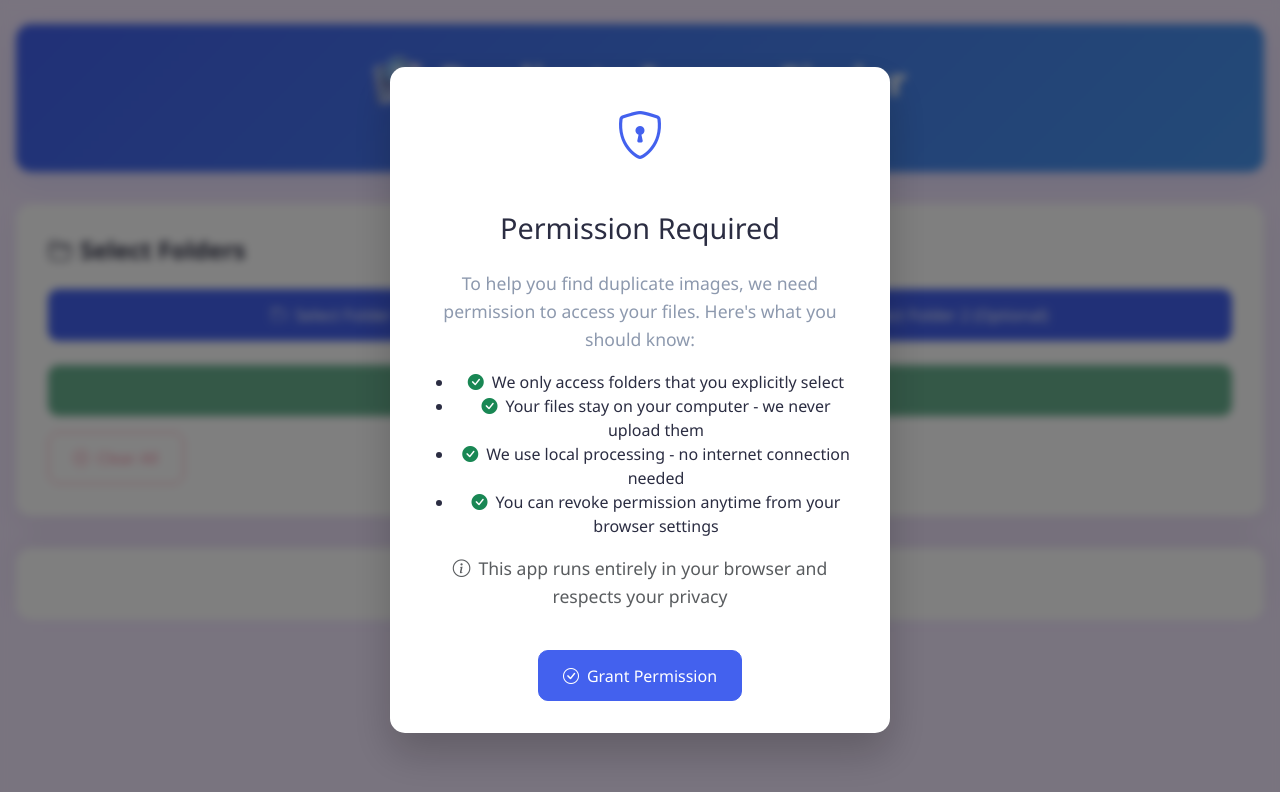
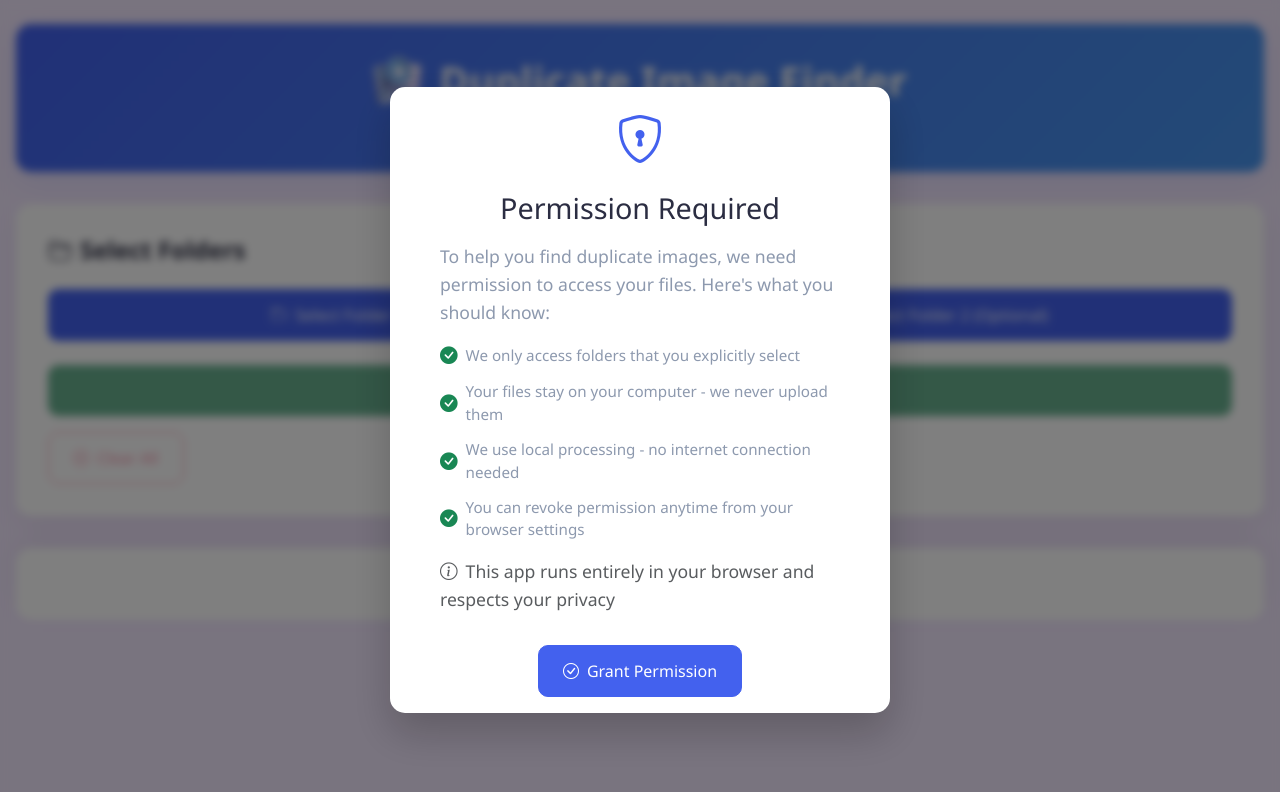
Before and after one commit to yusuf-ravat/Duplicate-Image-Finder, a React (Create React App) app: page / in a window 1280 px wide. Shown: the top 792 px of the page. Built offline with nearby package versions, Linux system fonts and the light colour scheme.

Commit message:
permission messgae design

```diff
--- a/src/App.css
+++ b/src/App.css
@@ -634,7 +634,7 @@ body::before {
   box-shadow: 0 20px 40px rgba(0, 0, 0, 0.2);
   width: 90%;
   max-width: 500px;
-  padding: 2rem;
+  padding: 1rem;
   text-align: center;
   animation: popupFadeIn 0.3s ease-out;
 }
@@ -643,13 +643,13 @@ body::before {
   display: flex;
   flex-direction: column;
   align-items: center;
-  gap: 1.5rem;
+  gap: 1rem;
 }
 
 .permission-icon {
   font-size: 3rem;
   color: var(--primary-color);
-  margin-bottom: 1rem;
+  margin-bottom: 0;
 }
 
 .permission-icon i {
@@ -669,12 +669,39 @@ body::before {
   margin: 0;
 }
 
+.permission-message {
+  text-align: left;
+  width: 100%;
+  max-width: 400px;
+  margin: 0 auto;
+}
+
+.permission-list {
+  list-style: none;
+  padding: 0;
+  margin: 1rem 0;
+}
+
+.permission-list li {
+  display: flex;
+  align-items: center;
+  margin-bottom: 0.75rem;
+  color: var(--text-secondary);
+  font-size: 0.95rem;
+}
+
+.permission-list li i {
+  font-size: 1.1rem;
+  margin-right: 0.5rem;
+  flex-shrink: 0;
+}
+
 .permission-actions {
   display: flex;
   gap: 1rem;
   margin-top: 1rem;
-  flex-wrap: wrap;
   justify-content: center;
+  width: 100%;
 }
 
 @media (max-width: 576px) {
```
